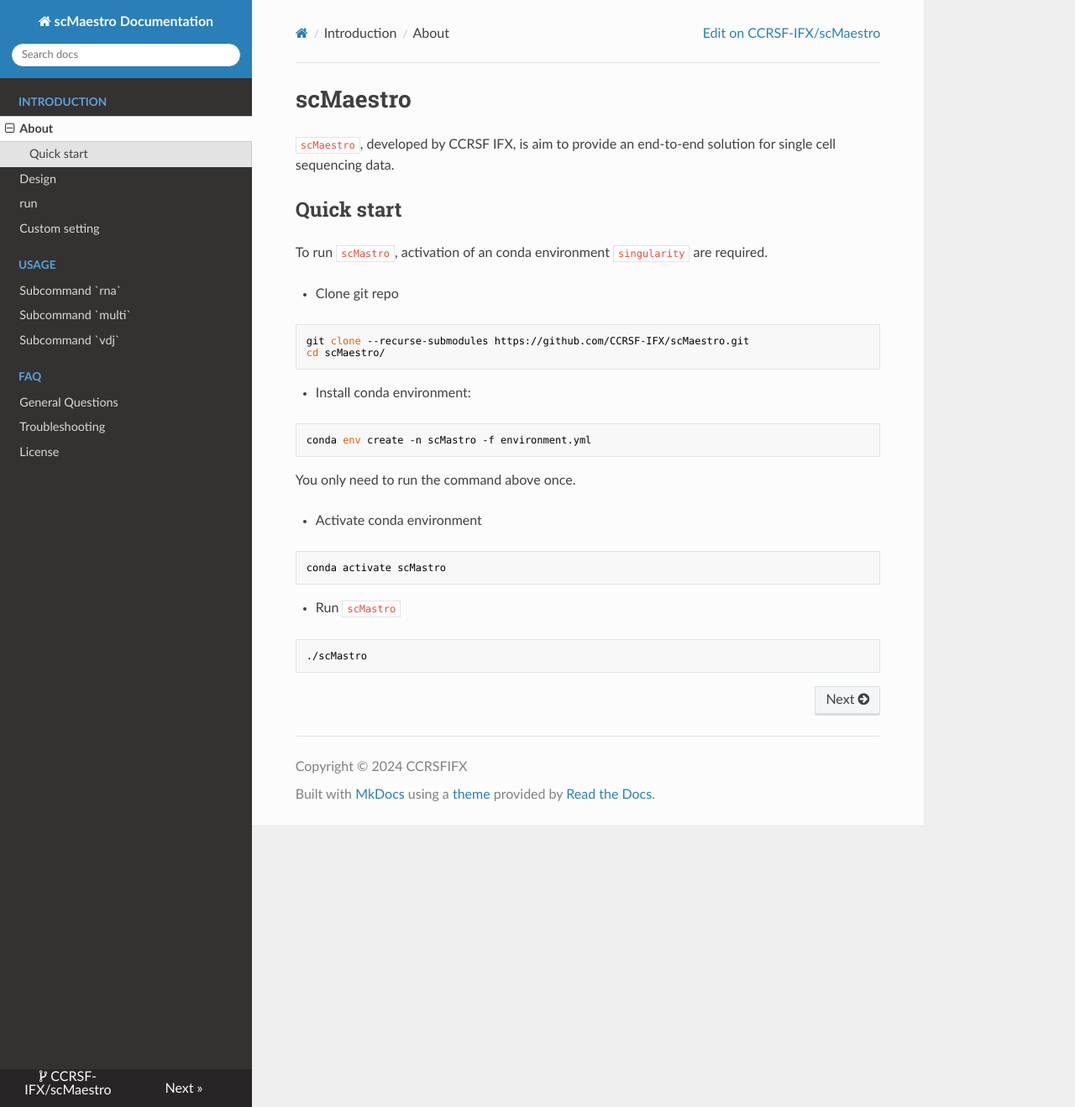
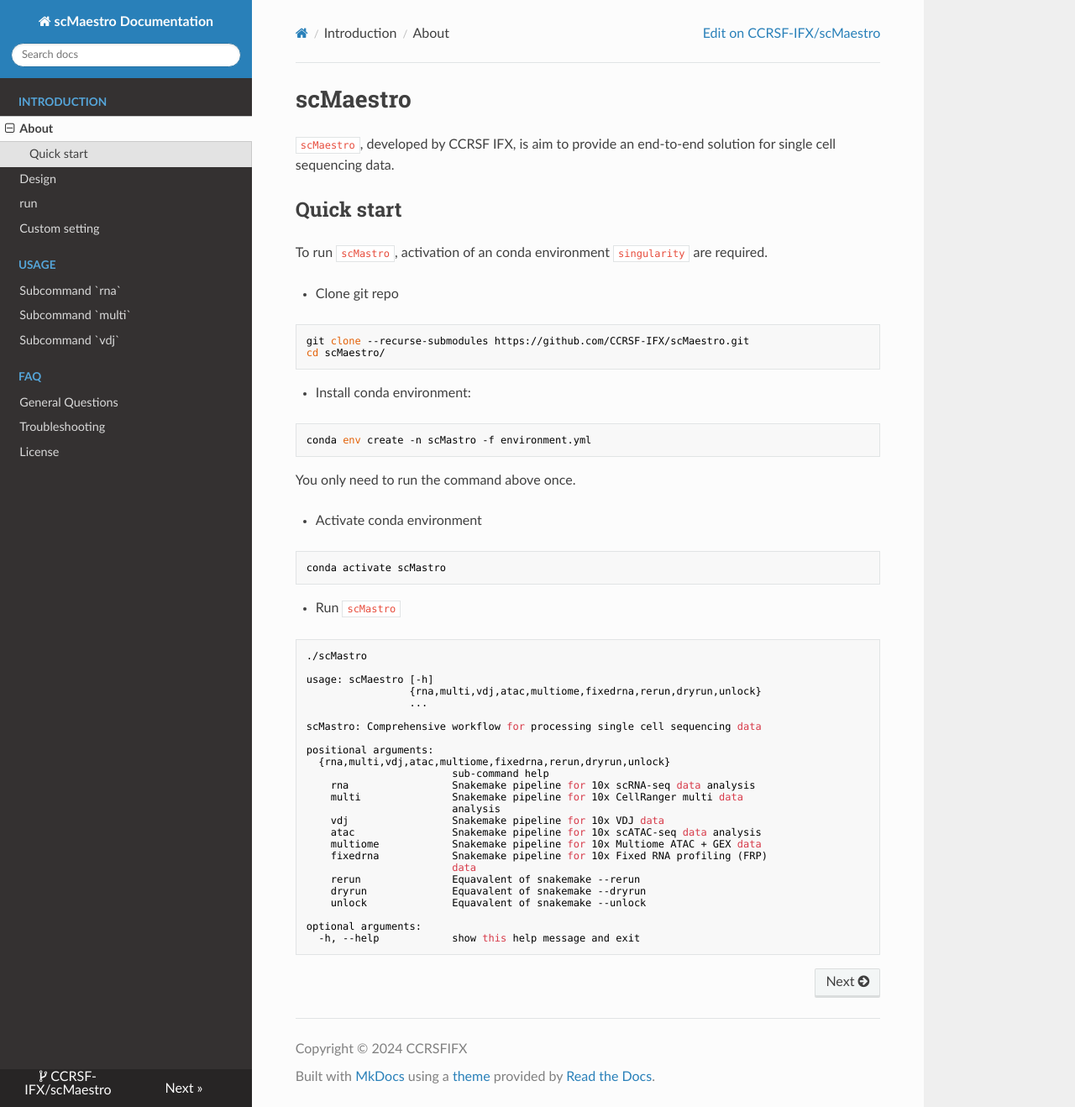
Before and after one commit to CCRSF-IFX/scMaestro, an MkDocs documentation site: the page built from docs/index.md, in a window 1280 px wide and 1318 px high. Shown: the whole window at 84% size. Built offline with MkDocs 1.6.1, drawn with Linux system fonts in a browser that asks for light colours; nearby versions of some CDN libraries.

Commit message:
Add the help message

````diff
--- a/docs/index.md
+++ b/docs/index.md
@@ -32,4 +32,28 @@
 
 ```
 ./scMastro
+
+usage: scMaestro [-h]
+                 {rna,multi,vdj,atac,multiome,fixedrna,rerun,dryrun,unlock}
+                 ...
+
+scMastro: Comprehensive workflow for processing single cell sequencing data
+
+positional arguments:
+  {rna,multi,vdj,atac,multiome,fixedrna,rerun,dryrun,unlock}
+                        sub-command help
+    rna                 Snakemake pipeline for 10x scRNA-seq data analysis
+    multi               Snakemake pipeline for 10x CellRanger multi data
+                        analysis
+    vdj                 Snakemake pipeline for 10x VDJ data
+    atac                Snakemake pipeline for 10x scATAC-seq data analysis
+    multiome            Snakemake pipeline for 10x Multiome ATAC + GEX data
+    fixedrna            Snakemake pipeline for 10x Fixed RNA profiling (FRP)
+                        data
+    rerun               Equavalent of snakemake --rerun
+    dryrun              Equavalent of snakemake --dryrun
+    unlock              Equavalent of snakemake --unlock
+
+optional arguments:
+  -h, --help            show this help message and exit
 ```
````
